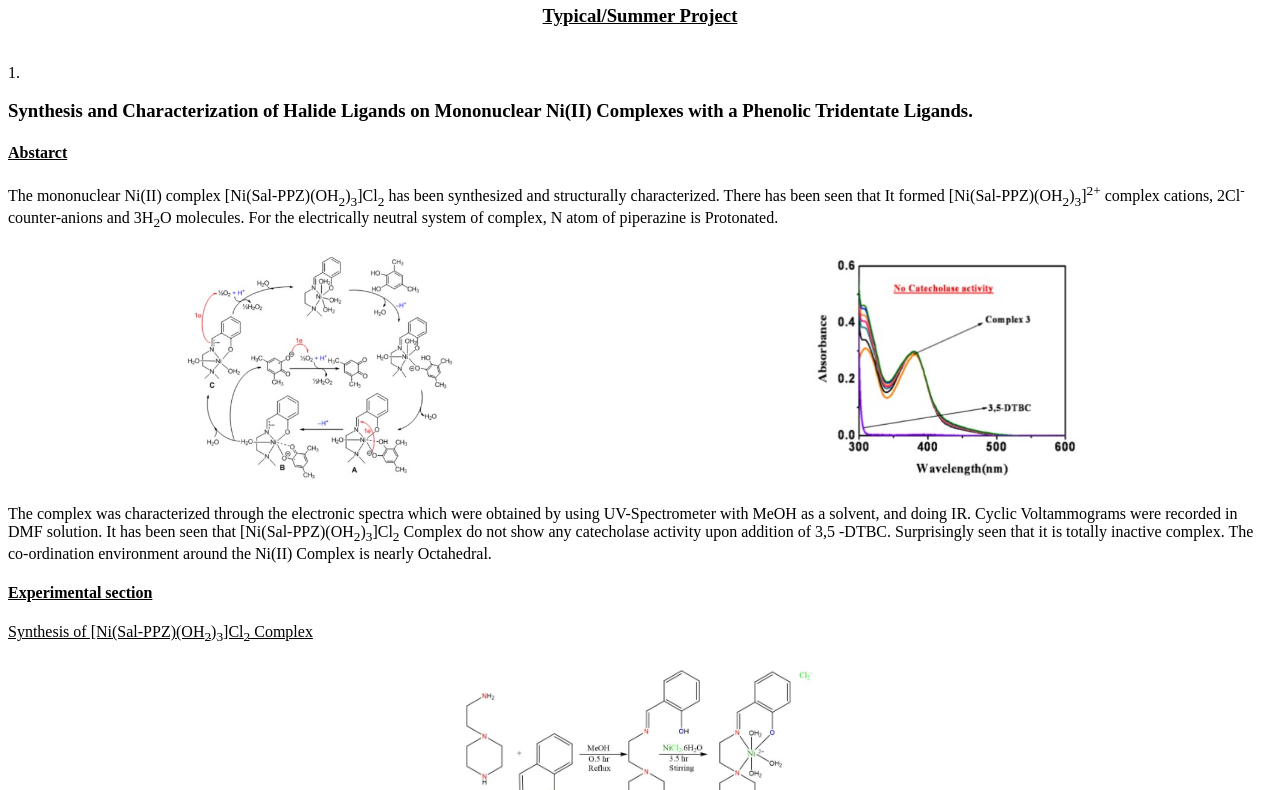
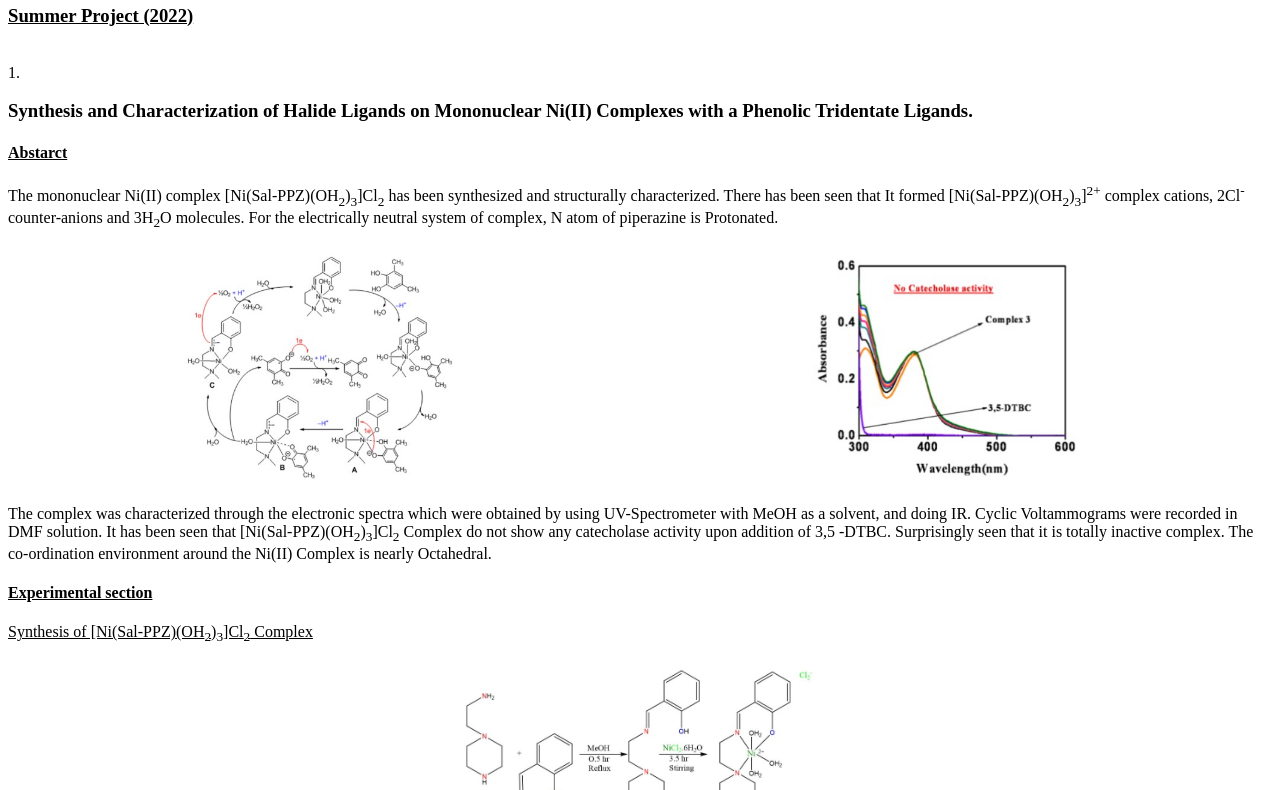
Before and after one commit to TheChemCody/mysite.webpage, a plain HTML site: page Research.html in a window 1280 px wide. Shown: the part 184-974 px from the top of the page. Drawn offline with Linux system fonts and the light colour scheme.

Commit message:
Update Research.html

```diff
--- a/Research.html
+++ b/Research.html
@@ -31,7 +31,7 @@
 <br>
 <h2>Research Work</h2>
 
-<center><u><h3>Typical/Summer Project</h3></u></center>
+<u><h3>Summer Project (2022)</h3></u>
 <br>
 <body>
   1.
@@ -249,6 +249,9 @@ Three OH<sub>2</sub> ligands and water molecules form H bond like O−H···Cl
 Here in this report, there has been described the structural and functional relationship in small coordination complexes of the Nickel(II) Schiff-base system. Ni(II) halide complex of tridentate Schiff-base ligand (Sal-PPZ) in the solid state have a beautiful octahedral co-ordination structure with 2Cl<sup>-</sup> ions in the outer coordination sphere act as a counter-anion. These particular features have been authenticated by classical experimental verification because of a change in position of the Cl<sup>-</sup> ions from counter-anions to coordinating ligands, effective charge neutralization of the central metal ion takes place to such an extent that enzyme substrate adduct formation. For this experimental data there has been given some supporting information such as X ray crystallographic data, IR spectral data, UV-Vis spectra, and CV.
 <br>
 <br>
+<br>
+
+More details about this project works click here >>> <a href="https://drive.google.com/file/d/1w8lhF6elPZ1S3cSt5MAygv6eeX4ie4wM/view?usp=sharing">Link</a>
 
 <hr>
 
```
